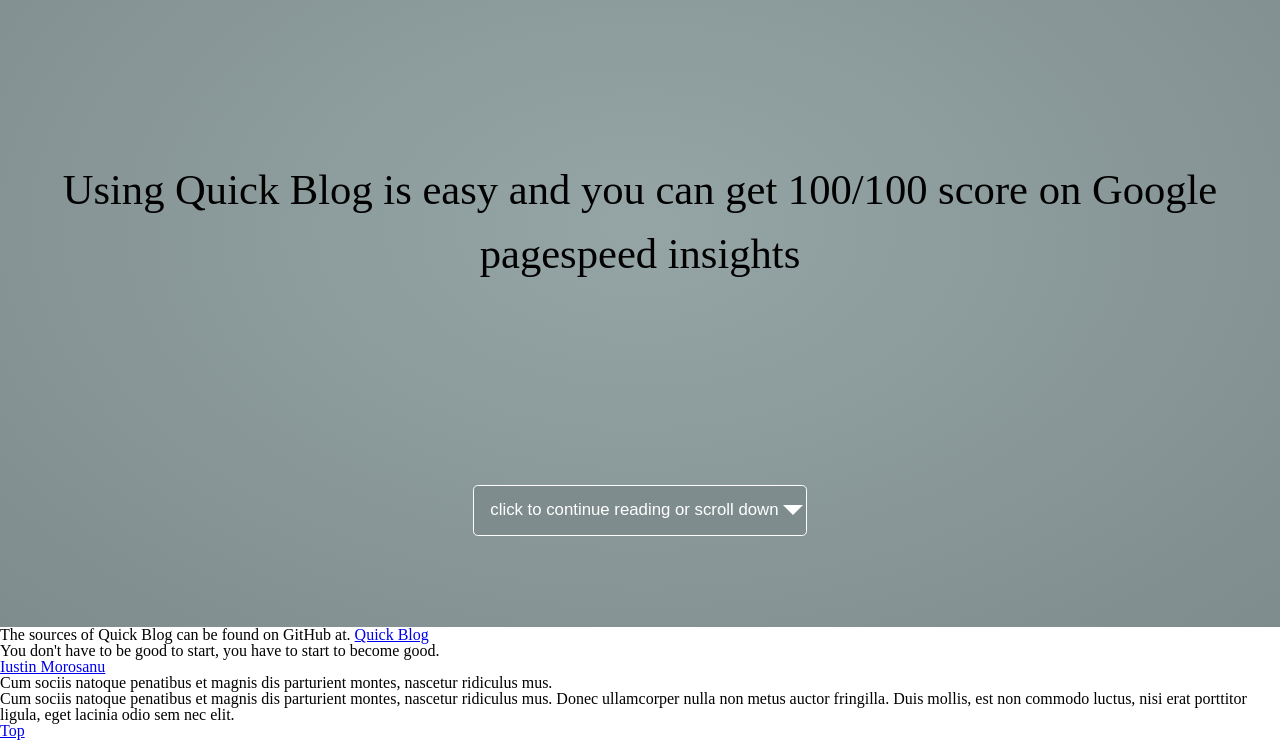
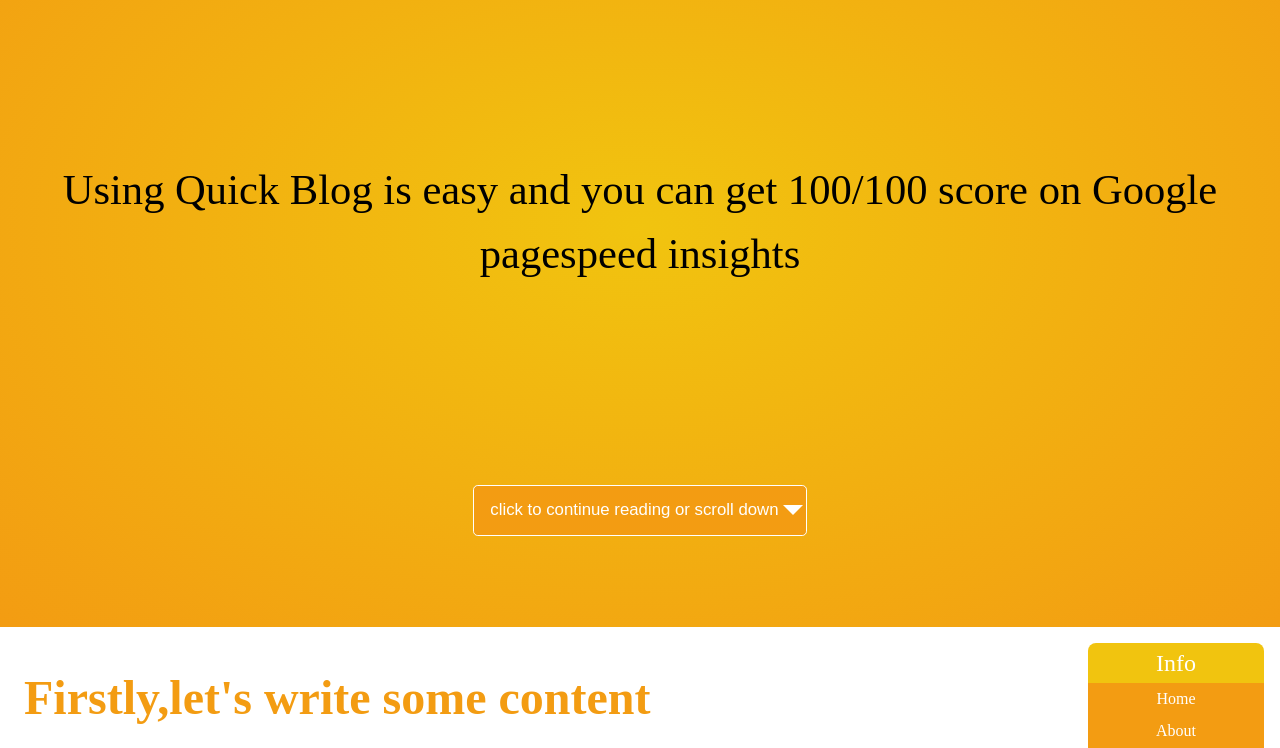
Before and after one commit to IustinM/quick-blog, a website: page src/index.pug in a window 1280 px wide. Shown: the part 173-921 px from the top of the page. Drawn offline with nearby package versions, Linux system fonts and the light colour scheme; files that its build step writes are made by us from their sources; a web font is replaced by a local one.

Commit message:
sageata proasta

```diff
--- a/src/_component/config/color.scss
+++ b/src/_component/config/color.scss
@@ -8,7 +8,7 @@
 //        'buttercup'
 //        'zest'
 //        'cascade'
-$theme: 'cascade';
+$theme: 'buttercup';
 // Default theme
 $color-normal: #000;
 $color-dark: #000;
--- a/src/_component/layout/layout-mobile.scss
+++ b/src/_component/layout/layout-mobile.scss
@@ -67,7 +67,52 @@
     }
     }
 }
+.top{
+    display: block;
+    text-align: right;
+    margin-left: 0.1rem;
+    &:after{
+        position: absolute;
+        right: 0.2rem;
+        top: 1.2rem;
+        content:'';
+        display: block;
+        width: 0px;
+        height: 0px;
+        border-top: 10px solid $color-dark;
+        border-left: 10px solid transparent;
+        border-right: 10px solid transparent;
 
+    }
+
+}
+a{
+    color: $color-dark;
+}
+
+.content{
+    padding: 1.5rem;
+    font-family: 'Open Sans';
+    line-height: 1.5;
+    h2{
+        font-size: 3rem;
+        font-family: 'Open Sans';
+        color: $color-dark;
+        font-weight: bold;
+        padding: 1rem 0;
+        line-height: 1.3;
+    }
+    blockquote{
+        border-left: 0.2rem solid #95A5A6;
+        padding-left: 1rem;
+        margin: 1rem 0;
+    }
+    .blockquote-footer{
+        margin: 0.5rem 0;
+    }
+
+
+}
 
 
 
--- a/src/_component/menu/menu-dextop.scss
+++ b/src/_component/menu/menu-dextop.scss
@@ -1,3 +1,24 @@
 @media(min-width:1280px){
     //extra styles for the dextop version
+    body{
+        grid-template-columns: 1fr 13rem;
+        grid-template-rows: 100vh 1fr 1fr 3rem;
+    }
+    .welcome{
+        grid-column: 1/3;
+        grid-row: 1/2;
+    }
+    .content{
+        grid-column: 1/2;
+        grid-row: 2/4;
+
+    }
+    footer{
+        grid-column: 1/3;
+        grid-row: 4/5;
+    }
+    .menu__panel{
+        grid-column: 2/3;
+
+    }
 }
--- a/src/index.pug
+++ b/src/index.pug
@@ -13,13 +13,14 @@
             span.continue-arrow
     .content
         #continue
+        h2 Firstly,let's write some content
         p The sources of Quick Blog can be found on GitHub at. #[a(href="/https://github.com/IustinM/lunca4") Quick Blog]
         blockquote.blockqote
             .blockquote__body
                 p You don't have to be good to start, you have to start to become good.
-            footer.blockquote-footer
+            .blockquote-footer
                 a(href="http://bitbee.uk",target="_blank") Iustin Morosanu
         p.lead Cum sociis natoque penatibus et magnis dis parturient montes, nascetur ridiculus mus.
         p
             small Cum sociis natoque penatibus et magnis dis parturient montes, nascetur ridiculus mus. Donec ullamcorper nulla non metus auctor fringilla. Duis mollis, est non commodo luctus, nisi erat porttitor ligula, eget lacinia odio sem nec elit.
-        a(href="#top") Top
+        a.top(href="#top") Top ▲
```
